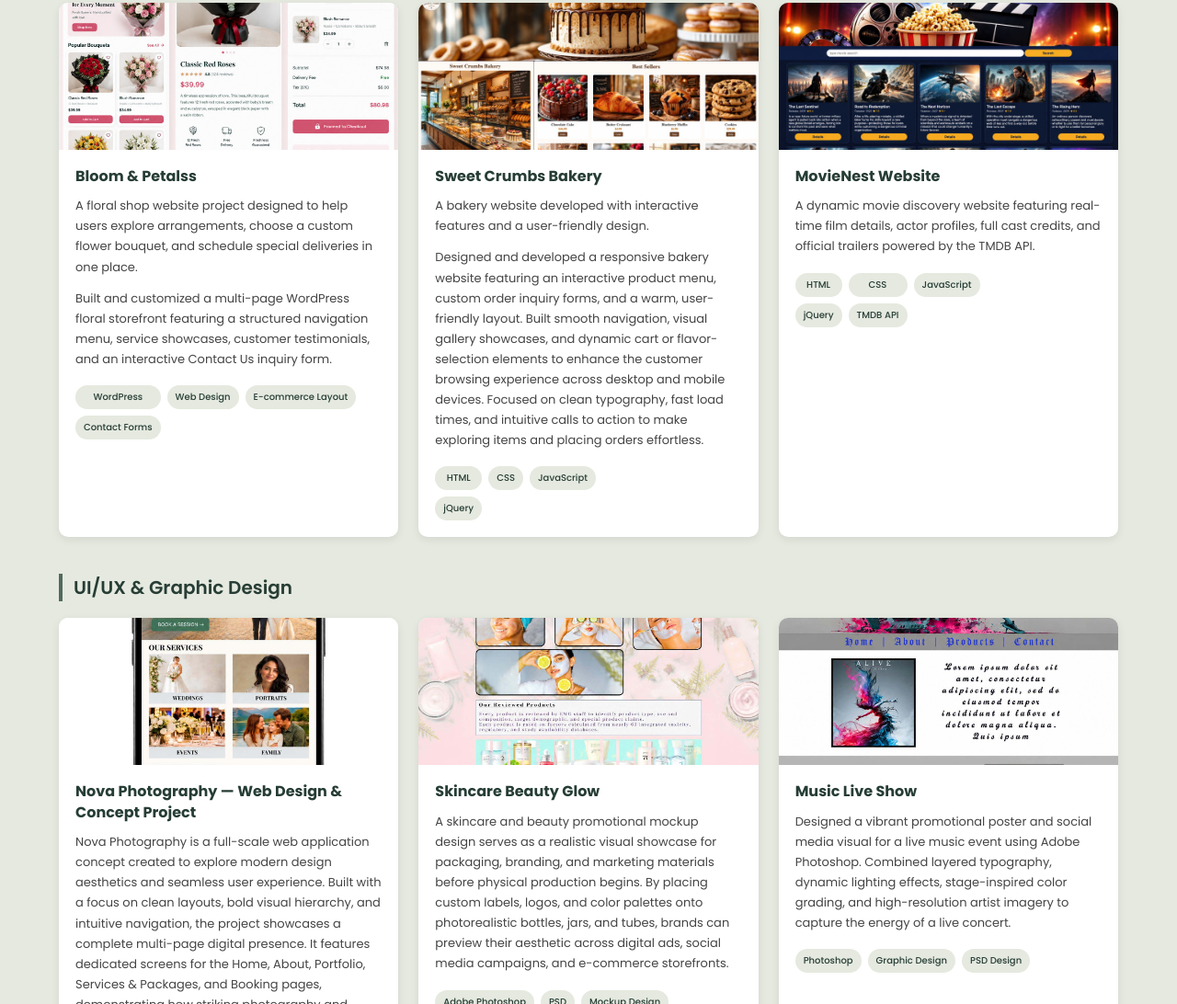
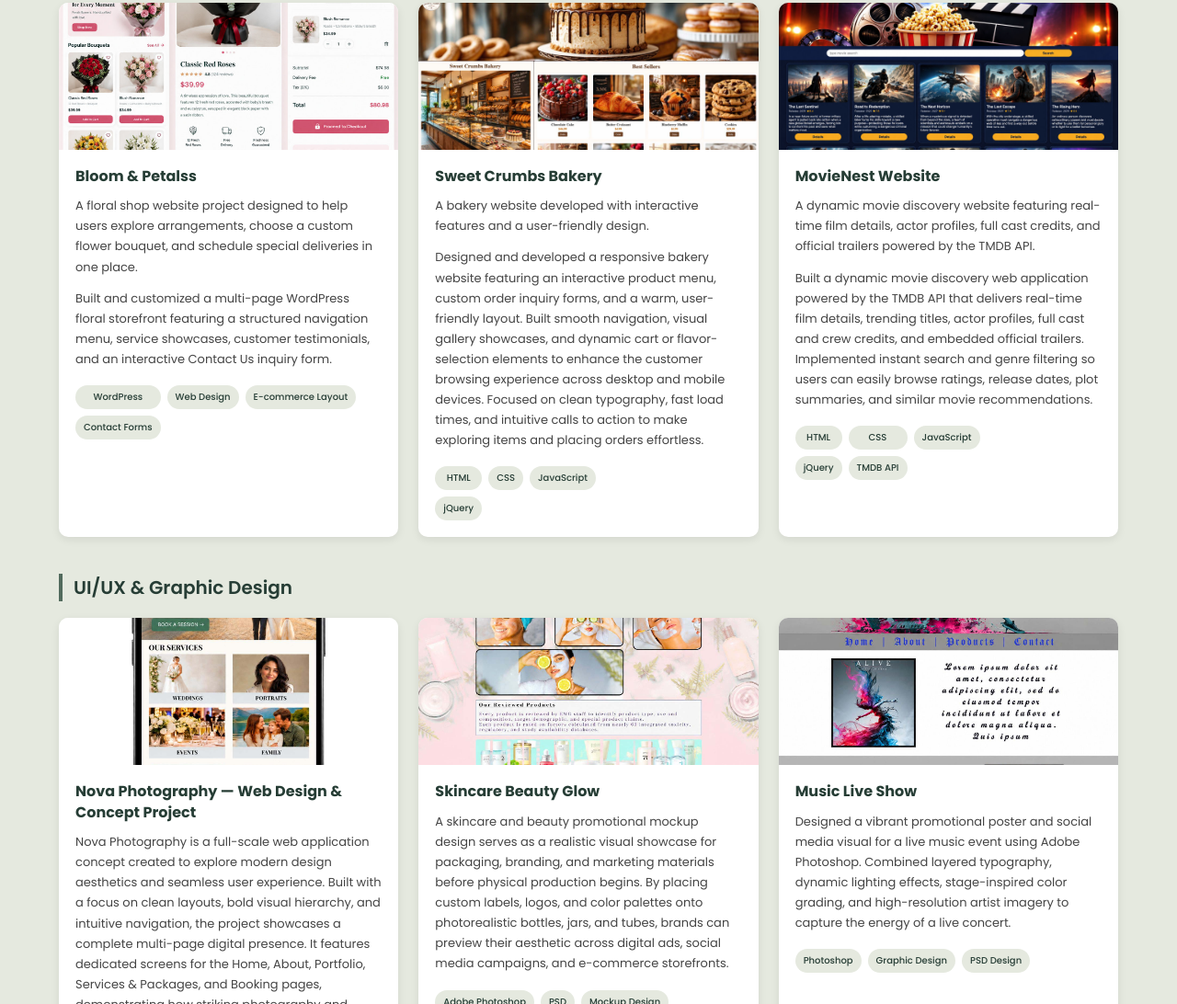
Before and after one commit to deepikaagileqa/deepikaagileqa.github.io, a plain HTML site: page index.html in a window 1280 px wide. Shown: the part 2520-3612 px from the top of the page at 92% size. Drawn offline with nearby package versions, Linux system fonts and the light colour scheme.

Commit message:
upadted the Movienest project h3,p in index.html

```diff
--- a/index.html
+++ b/index.html
@@ -249,6 +249,7 @@
       <div class="project-content">
         <h3>MovieNest Website</h3>
          <p>A dynamic movie discovery website featuring real-time film details, actor profiles, full cast credits, and official trailers powered by the TMDB API.</p>
+         <p>Built a dynamic movie discovery web application powered by the TMDB API that delivers real-time film details, trending titles, actor profiles, full cast and crew credits, and embedded official trailers. Implemented instant search and genre filtering so users can easily browse ratings, release dates, plot summaries, and similar movie recommendations.</p>
         <div class="tags">
           <span>HTML</span>
           <span>CSS</span>
```
